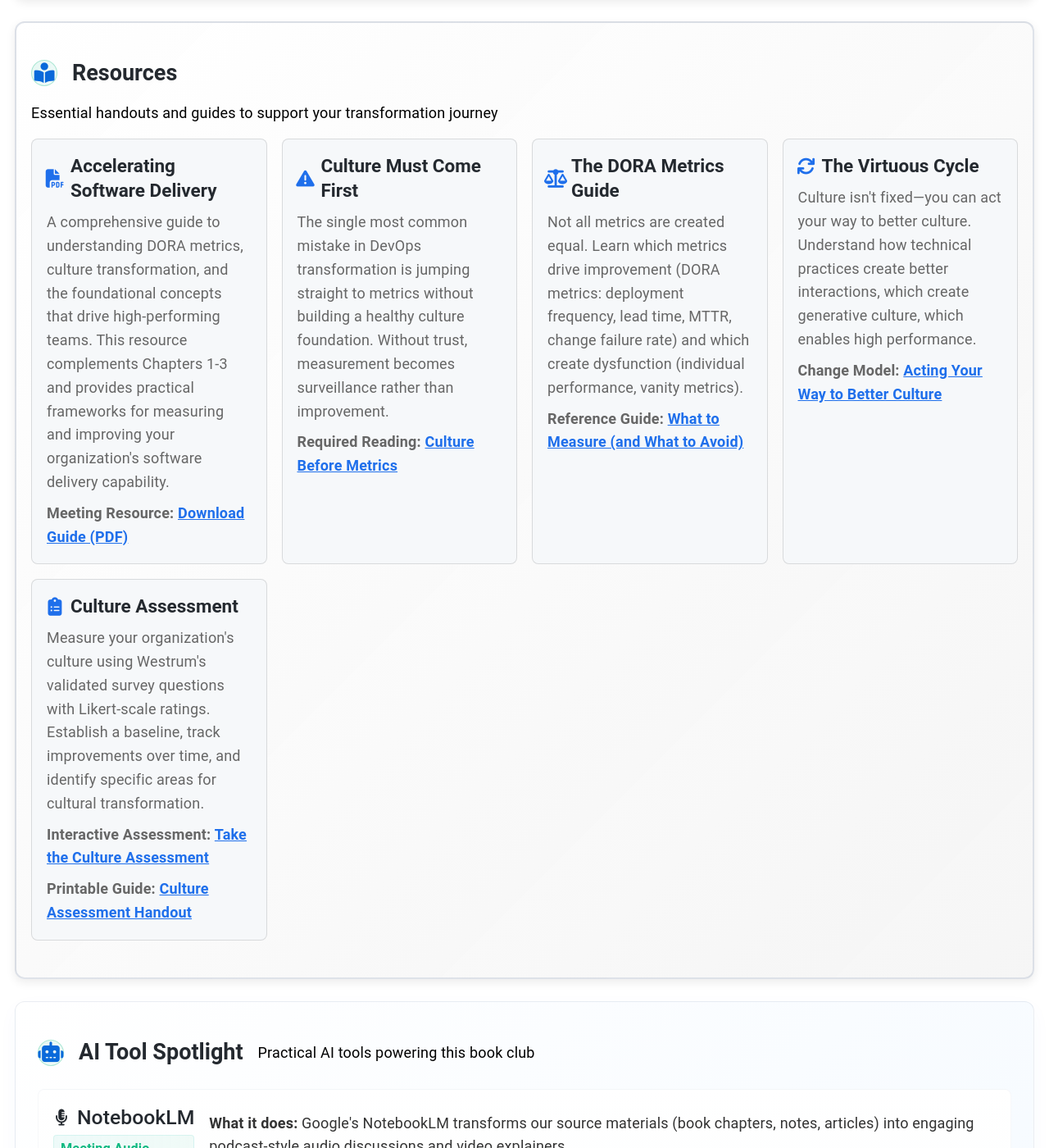
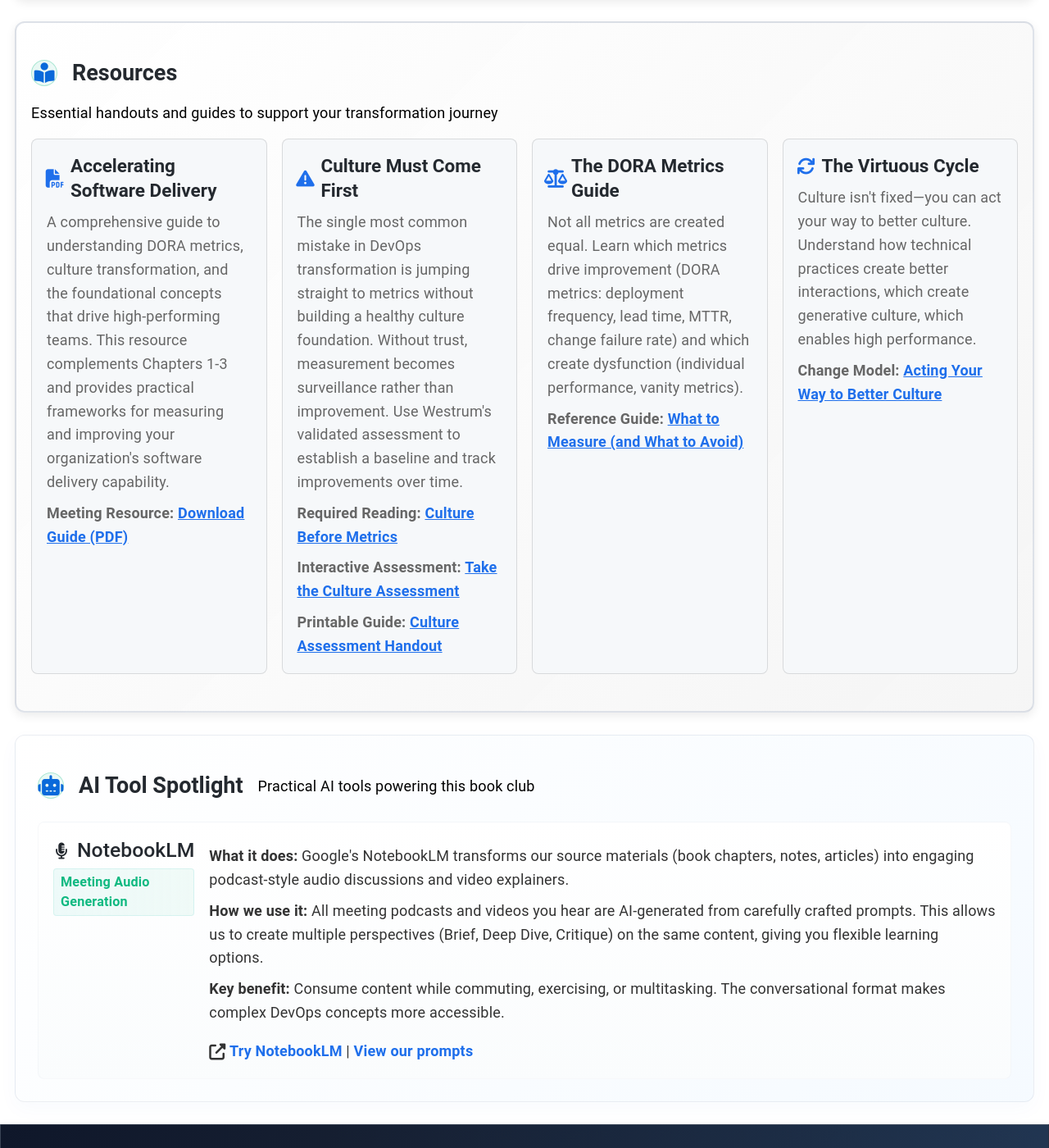
Before and after one commit to mhenke/accelerate-devex-book-club-notebooklm, a Jekyll site: the page built from docs/_meetings/meeting-1.md, in a window 1280 px wide and 1400 px high, scrolled down 3321 px. Shown: the whole window at 82% size. Built offline with Jekyll 4.4.1, drawn with Linux system fonts in a browser that asks for light colours; some web fonts are replaced.

Commit message:
Enhance meeting-1 resources with additional context and links for culture assessment

```diff
--- a/docs/_meetings/meeting-1.md
+++ b/docs/_meetings/meeting-1.md
@@ -522,11 +522,12 @@ document.addEventListener('keydown', function(event) {
       <p>A comprehensive guide to understanding DORA metrics, culture transformation, and the foundational concepts that drive high-performing teams. This resource complements Chapters 1-3 and provides practical frameworks for measuring and improving your organization's software delivery capability.</p>
       <p><strong>Meeting Resource:</strong> <a href="https://accelerate-devex-book-club-notebooklm.s3.amazonaws.com/meeting-1/Accelerating-Software-Delivery.pdf" class="resource-link" target="_blank"><strong>Download Guide (PDF)</strong></a></p>
     </div>
-
     <div class="resource-callout">
       <h3><i class="fas fa-exclamation-triangle" aria-hidden="true"></i> Culture Must Come First</h3>
-      <p>The single most common mistake in DevOps transformation is jumping straight to metrics without building a healthy culture foundation. Without trust, measurement becomes surveillance rather than improvement.</p>
+      <p>The single most common mistake in DevOps transformation is jumping straight to metrics without building a healthy culture foundation. Without trust, measurement becomes surveillance rather than improvement. Use Westrum's validated assessment to establish a baseline and track improvements over time.</p>
       <p><strong>Required Reading:</strong> <a href="https://github.com/mhenke/accelerate-devex-book-club-notebooklm/blob/main/resources/meetings/meeting-1/handouts/culture-before-metrics.md" class="resource-link"><strong>Culture Before Metrics</strong></a></p>
+      <p><strong>Interactive Assessment:</strong> <a href="/accelerate-devex-book-club-notebooklm/culture-assessment" class="resource-link"><strong>Take the Culture Assessment</strong></a></p>
+      <p><strong>Printable Guide:</strong> <a href="https://github.com/mhenke/accelerate-devex-book-club-notebooklm/blob/main/resources/meetings/meeting-1/handouts/culture-assessment.md" class="resource-link"><strong>Culture Assessment Handout</strong></a></p>
     </div>
 
     <div class="resource-callout">
@@ -539,13 +540,6 @@ document.addEventListener('keydown', function(event) {
       <h3><i class="fas fa-sync" aria-hidden="true"></i> The Virtuous Cycle</h3>
       <p>Culture isn't fixed—you can act your way to better culture. Understand how technical practices create better interactions, which create generative culture, which enables high performance.</p>
       <p><strong>Change Model:</strong> <a href="https://github.com/mhenke/accelerate-devex-book-club-notebooklm/blob/main/resources/meetings/meeting-1/handouts/culture-change-model.md" class="resource-link"><strong>Acting Your Way to Better Culture</strong></a></p>
-    </div>
-
-    <div class="resource-callout">
-      <h3><i class="fas fa-clipboard-list" aria-hidden="true"></i> Culture Assessment</h3>
-      <p>Measure your organization's culture using Westrum's validated survey questions with Likert-scale ratings. Establish a baseline, track improvements over time, and identify specific areas for cultural transformation.</p>
-      <p><strong>Interactive Assessment:</strong> <a href="/accelerate-devex-book-club-notebooklm/culture-assessment" class="resource-link"><strong>Take the Culture Assessment</strong></a></p>
-      <p><strong>Printable Guide:</strong> <a href="https://github.com/mhenke/accelerate-devex-book-club-notebooklm/blob/main/resources/meetings/meeting-1/handouts/culture-assessment.md" class="resource-link"><strong>Culture Assessment Handout</strong></a></p>
     </div>
   </div>
 </div>
```
